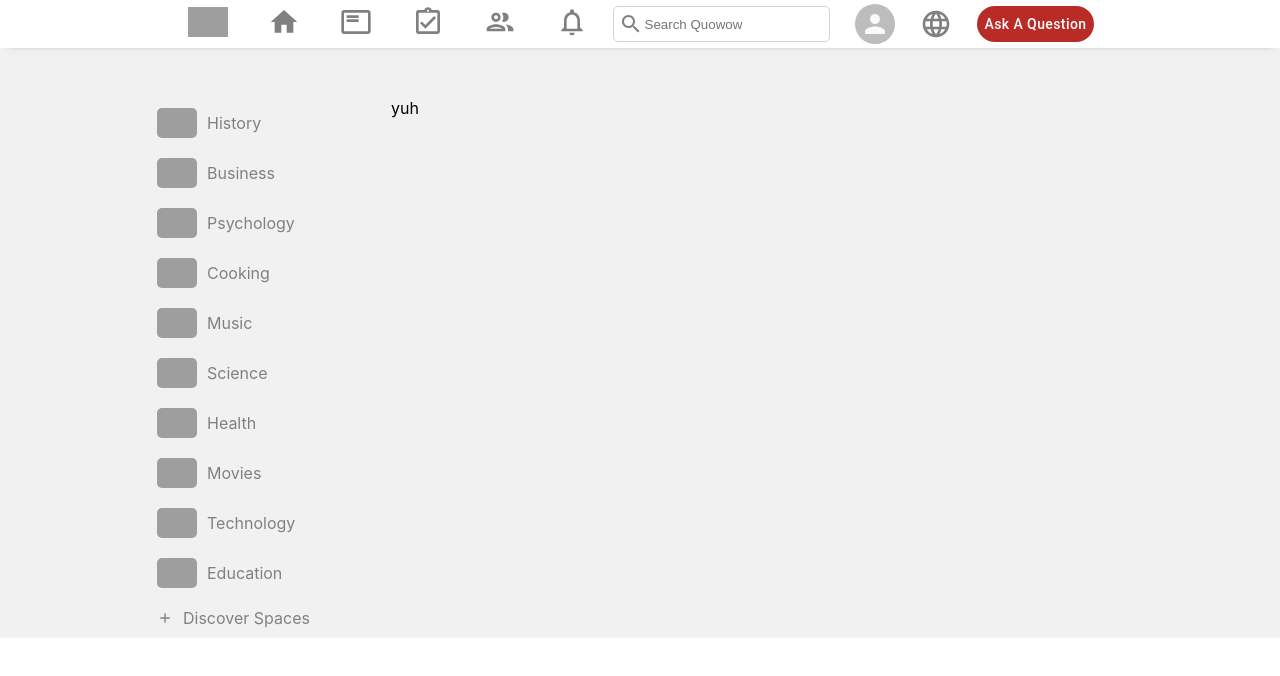
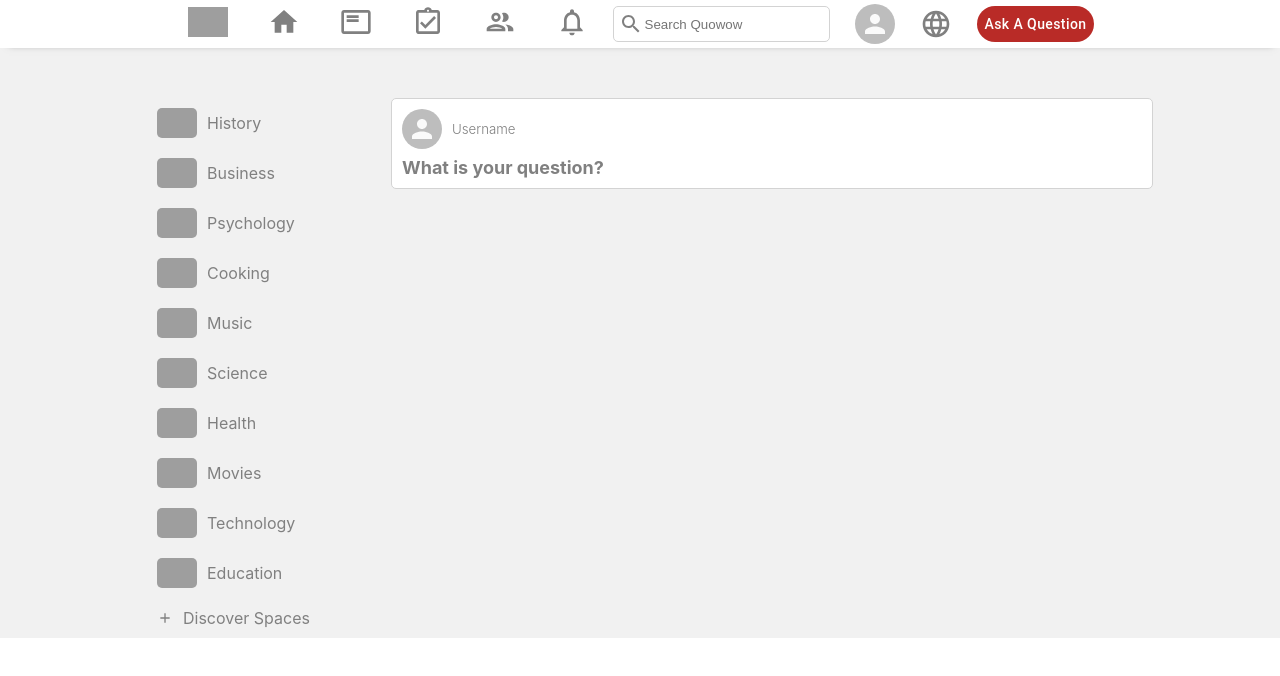
Before and after one commit to lewist13/Quowow, a React (Create React App) app in the folder quowow-app/: page / in a window 1280 px wide. Shown: the top 676 px of the page. Built offline with nearby package versions, Linux system fonts and the light colour scheme; grey boxes are pictures that could not be loaded.

Commit message:
styled quowowbox and added foundational functionality

```diff
--- a/quowow-app/src/components/QuowowBox.js
+++ b/quowow-app/src/components/QuowowBox.js
@@ -1,8 +1,19 @@
 import React from "react";
 import "../styles/QuowowBox.css";
+import { Avatar } from "@material-ui/core";
 
 function QuowowBox() {
-  return <div>yuh</div>;
+  return (
+    <div className="quowowBox">
+      <div className="quowowBox__info">
+        <Avatar />
+        <h5>Username</h5>
+      </div>
+      <div className="quowowBox__quowow">
+        <p>What is your question?</p>
+      </div>
+    </div>
+  );
 }
 
 export default QuowowBox;
--- a/quowow-app/src/styles/QuowowBox.css
+++ b/quowow-app/src/styles/QuowowBox.css
@@ -0,0 +1,32 @@
+.quowowBox {
+  display: flex;
+  flex-direction: column;
+  padding: 10px;
+  border: 1px solid lightgray;
+  background-color: white;
+  border-radius: 5px;
+  cursor: pointer;
+}
+.quowowBox:hover {
+  border: 1px solid rgb(175, 175, 175);
+}
+
+.quowowBox__info {
+  display: flex;
+  align-items: center;
+}
+.quowowBox__info > h5 {
+  color: rgb(129, 129, 129);
+  font-weight: 300;
+  margin-left: 10px;
+}
+
+.quowowBox__quowow {
+  display: flex;
+  margin-top: 8px;
+}
+.quowowBox__quowow > p {
+  color: gray;
+  font-weight: bold;
+  font-size: large;
+}
```
